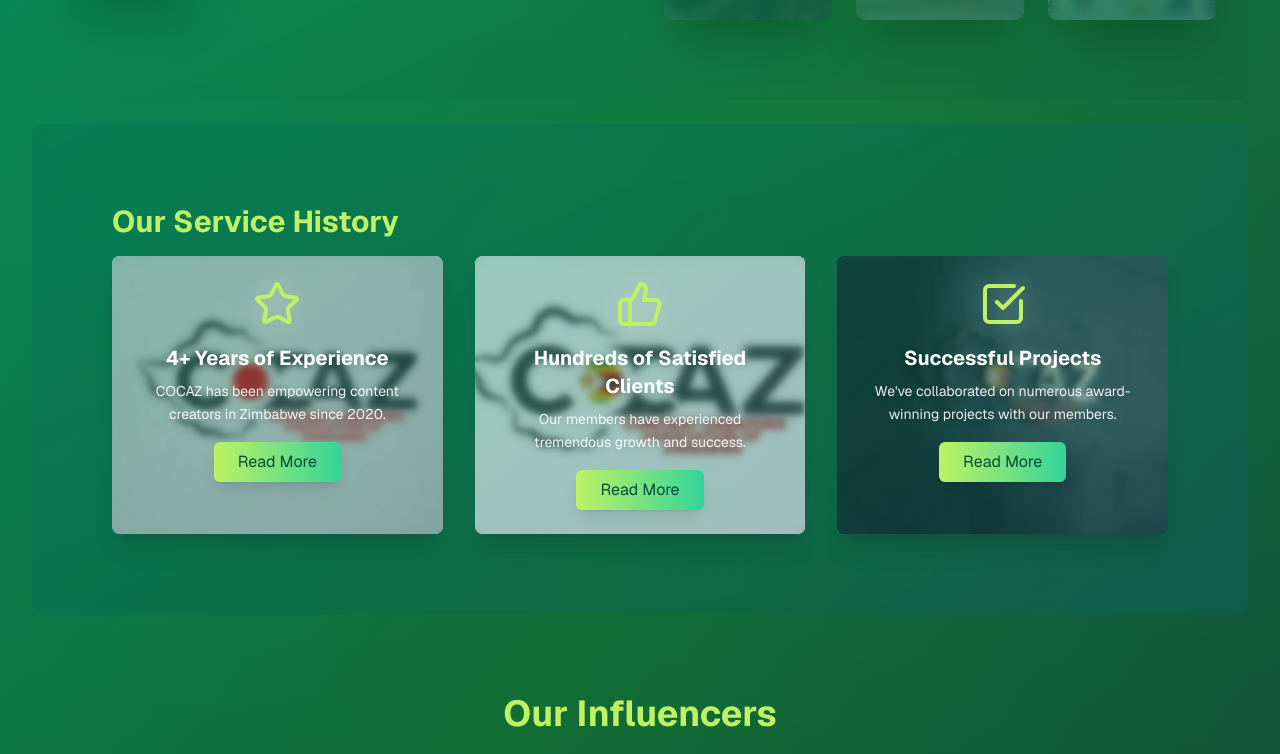
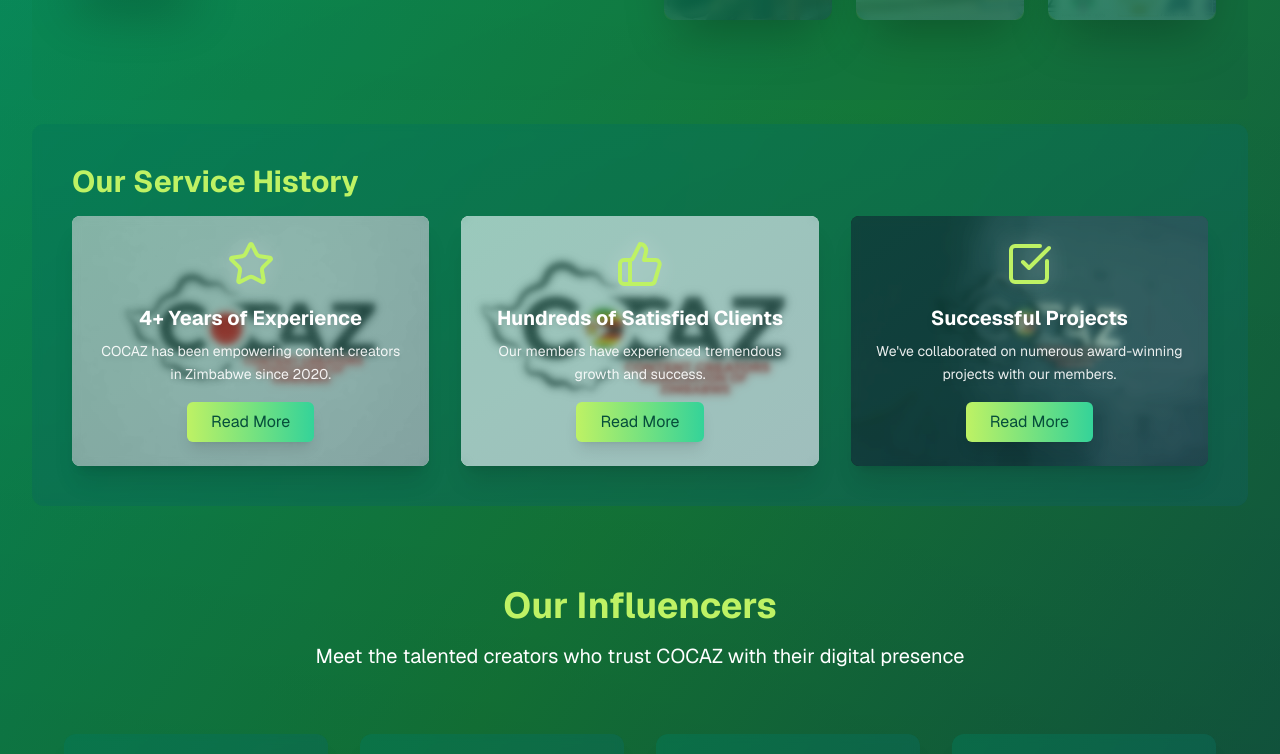
Before and after one commit to Mutombe/cocaz, a React (Vite) app in the folder cocaz-static/: page / in a window 1280 px wide. Shown: the part 510-1264 px from the top of the page. Built offline with nearby package versions, Linux system fonts and the light colour scheme; a web font is replaced by a local one.

Commit message:
service cards width

```diff
--- a/cocaz-static/src/components/Home/home.jsx
+++ b/cocaz-static/src/components/Home/home.jsx
@@ -62,12 +62,12 @@
   ];
 
   return (
-    <div className={`relative ${currentTheme.card} rounded-xl backdrop-blur-sm overflow-hidden p-20`}>
+    <div className={`relative ${currentTheme.card} rounded-xl backdrop-blur-sm overflow-hidden p-10 w-full`}>
       <div className="relative z-10">
         <h2 className={`text-3xl font-bold mb-4 ${currentTheme.accent}`}>
           Our Service History
         </h2>
-        <div className="grid grid-cols-1 md:grid-cols-3 gap-8">
+        <div className="grid grid-cols-1 md:grid-cols-3 gap-8 w-full">
           {serviceCards.map((item, index) => (
             <motion.div
               key={index}
```
